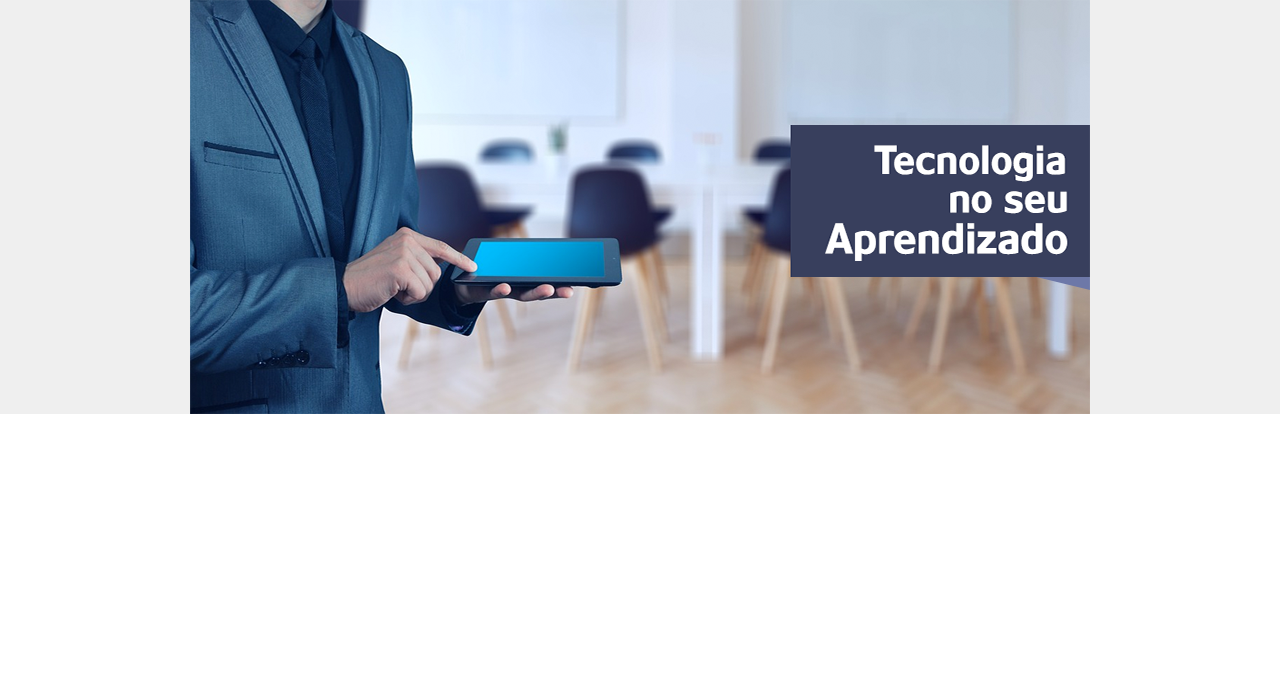
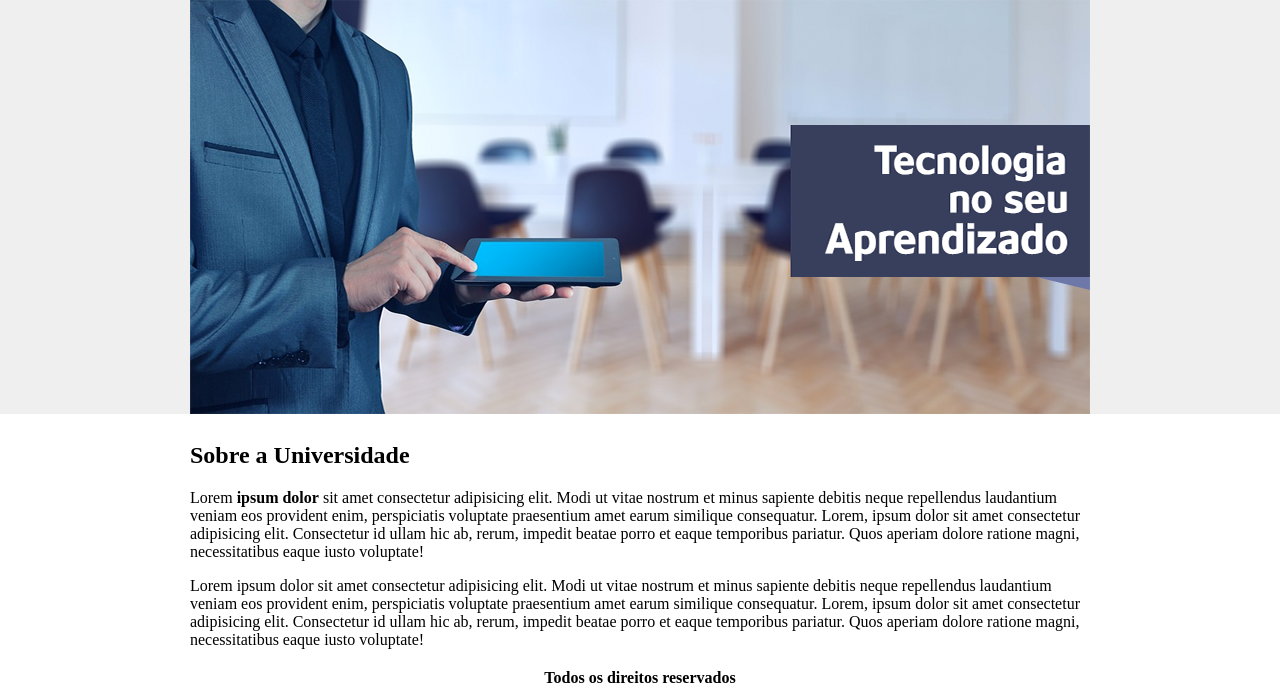
Before and after one commit to oVitorEmanuel/unes-project, a plain HTML site: page index.html in a window 1280 px wide. Shown: the part 104-802 px from the top of the page. Drawn offline with Linux system fonts and the light colour scheme.

Commit message:
Finish index.html

```diff
--- a/index.html
+++ b/index.html
@@ -21,6 +21,27 @@
                 <td colspan = "2"><img src = "img/capa.png" alt = "Capa UNES"></td>
             </tr>
 
+            <tr>
+                <td colspan = "2">
+                    <h2>Sobre a Universidade</h2>
+
+                    <p>
+                        Lorem <strong>ipsum dolor</strong> sit amet consectetur adipisicing elit. Modi ut vitae nostrum et minus sapiente debitis neque repellendus laudantium veniam eos provident enim, perspiciatis voluptate praesentium amet earum similique consequatur.
+                        Lorem, ipsum dolor sit amet consectetur adipisicing elit. Consectetur id ullam hic ab, rerum, impedit beatae porro et eaque temporibus pariatur. Quos aperiam dolore ratione magni, necessitatibus eaque iusto voluptate!
+                    </p>
+
+                    <p>
+                        Lorem ipsum dolor sit amet consectetur adipisicing elit. Modi ut vitae nostrum et minus sapiente debitis neque repellendus laudantium veniam eos provident enim, perspiciatis voluptate praesentium amet earum similique consequatur.
+                        Lorem, ipsum dolor sit amet consectetur adipisicing elit. Consectetur id ullam hic ab, rerum, impedit beatae porro et eaque temporibus pariatur. Quos aperiam dolore ratione magni, necessitatibus eaque iusto voluptate!
+                    </p>
+                </td>
+            </tr>
+
+            <tr align = "center">
+                <td colspan = "2">
+                    <strong>Todos os direitos reservados</strong>
+                </td>
+            </tr>
         </table>
     </body>
 </html>
```
